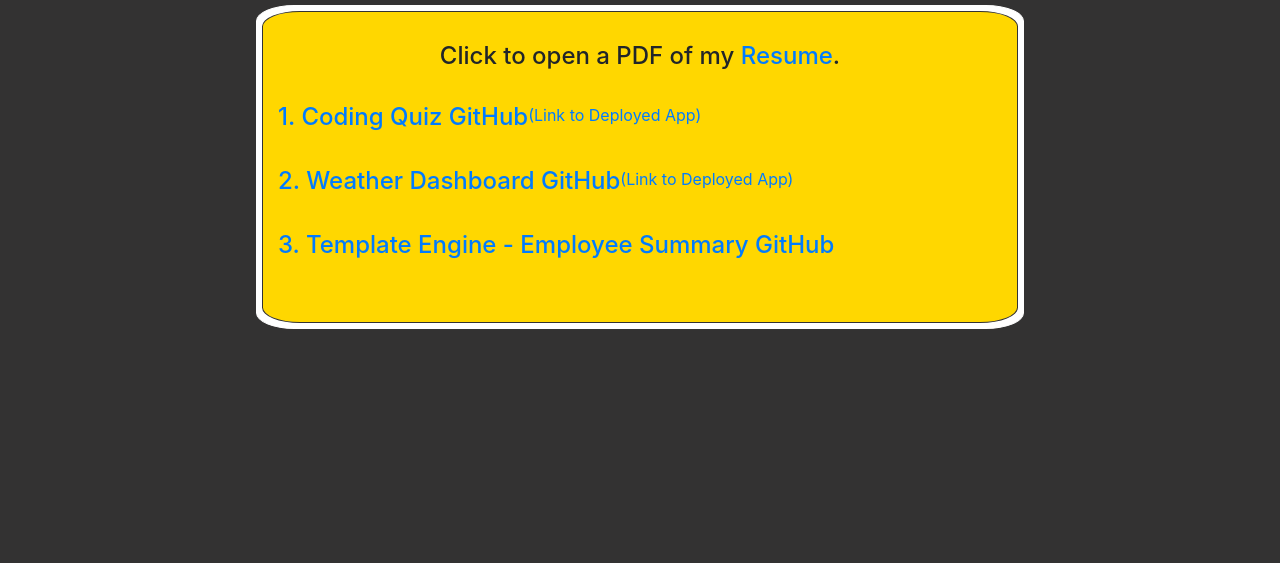
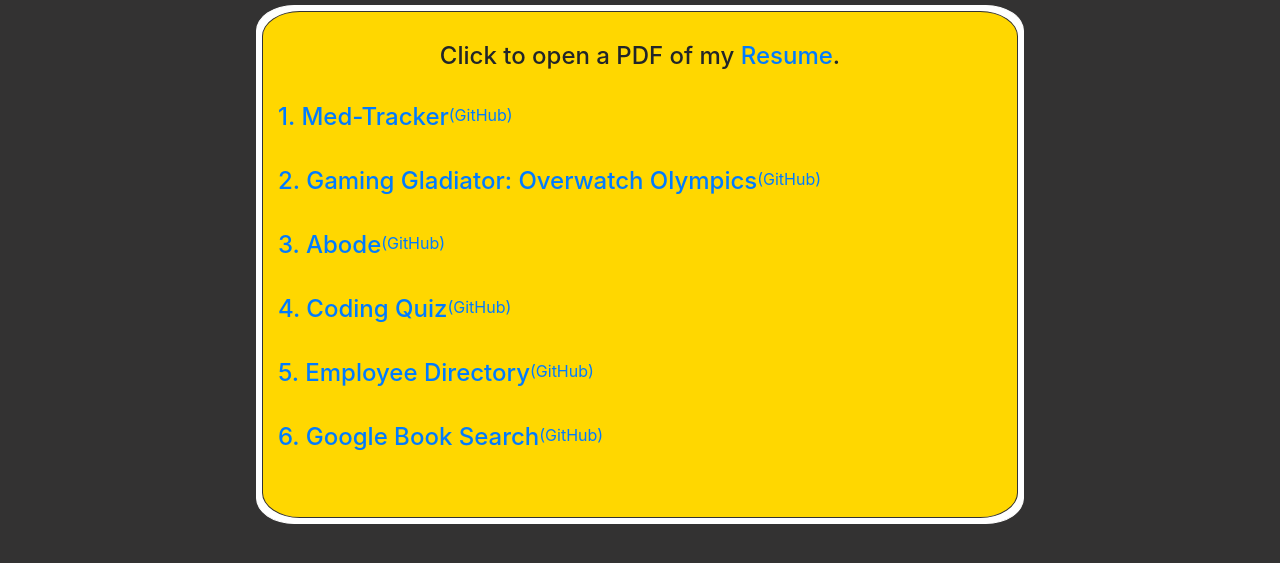
Before and after one commit to CVade/2nd-Portfolio, a plain HTML site: page portfolio.html in a window 1280 px wide. Shown: the part 119-682 px from the top of the page. Drawn offline with nearby package versions, Linux system fonts and the light colour scheme.

Commit message:
Updated Portfolio

```diff
--- a/portfolio.html
+++ b/portfolio.html
@@ -40,17 +40,33 @@
       <h4>Click to open a PDF of my <a href="./Assets/Christian Vadevoulis Resume January 2021.pdf">Resume</a>.</h4>
       <br>
       <div class="row">
-        <h4><a href="https://github.com/CVade/HW-4">1. Coding Quiz GitHub</a></h4>
-        <p><a href="https://cvade.github.io/HW-4/"> (Link to Deployed App)</a></p>
+        <h4><a href="https://dktrcoco.github.io/newMedicinePlanner/">1. Med-Tracker</a></h4>
+        <p><a href="https://github.com/dktrcoco/newMedicinePlanner"> (GitHub)</a></p>
       </div>
       <br>
       <div class="row">
-        <h4><a href="https://github.com/CVade/HW-6">2. Weather Dashboard GitHub</a></h4>
-        <p><a href="https://cvade.github.io/HW-6/"> (Link to Deployed App)</a></p>
+        <h4><a href="https://gaminggladiator.herokuapp.com/welcome.html">2. Gaming Gladiator: Overwatch Olympics</a></h4>
+        <p><a href="https://github.com/dktrcoco/GamingGladiator"> (GitHub)</a></p>
       </div>
       <br>
       <div class="row">
-        <h4><a href="https://github.com/CVade/HW-8">3. Template Engine - Employee Summary GitHub</a></h4>
+        <h4><a href="https://home-management-app.herokuapp.com/home">3. Abode</a></h4>
+        <p><a href="https://github.com/dktrcoco/HomeImprovement"> (GitHub)</a></p>
+      </div>
+      <br>
+      <div class="row">
+        <h4><a href="https://cvade.github.io/HW-4/">4. Coding Quiz</a></h4>
+        <p><a href="https://github.com/CVade/HW-4"> (GitHub)</a></p>
+      </div>
+      <br>
+      <div class="row">
+        <h4><a href="https://young-cliffs-00827.herokuapp.com/">5. Employee Directory</a></h4>
+        <p><a href="https://github.com/CVade/HW-19"> (GitHub)</a></p>
+      </div>
+      <br>
+      <div class="row">
+        <h4><a href="https://blooming-brushlands-49538.herokuapp.com/">6. Google Book Search</a></h4>
+        <p><a href="https://github.com/CVade/HW-21"> (GitHub)</a></p>
       </div>
       <br>
     </div>
```
